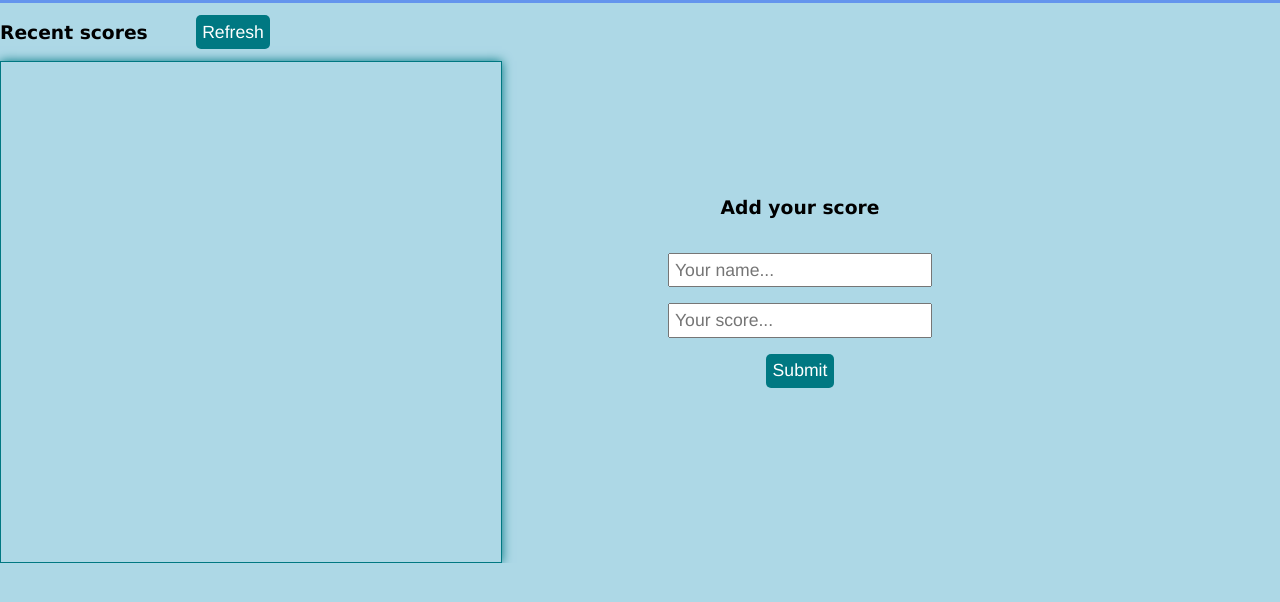
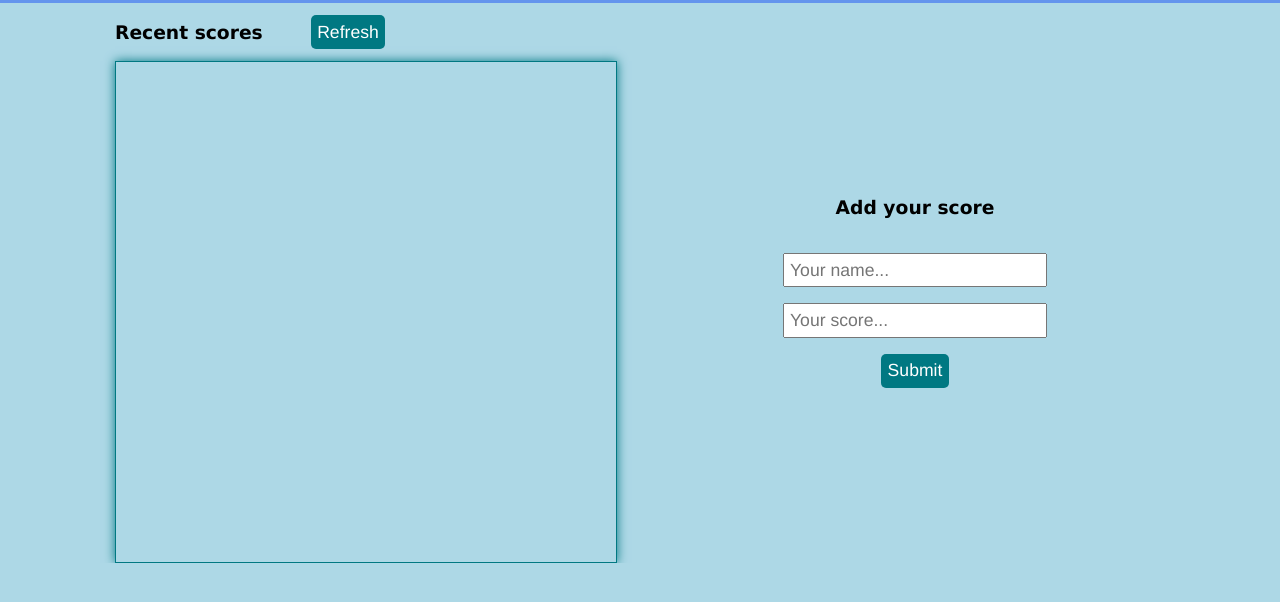
Before and after one commit to Lordkaito/leaderboard, a website built with webpack: page src/index.html in a window 1280 px wide. Shown: the part 120-722 px from the top of the page. Built offline with nearby package versions, Linux system fonts and the light colour scheme; no server answers.

Commit message:
Fix webpack

```diff
--- a/src/style.css
+++ b/src/style.css
@@ -29,6 +29,7 @@ body {
 
 #container {
   display: flex;
+  justify-content: center;
   gap: 3rem;
   align-items: center;
   width: 100%;
```
Also changed, not shown: package.json (+20 -25 lines), dist/index.bundle.js, dist/index.html.
